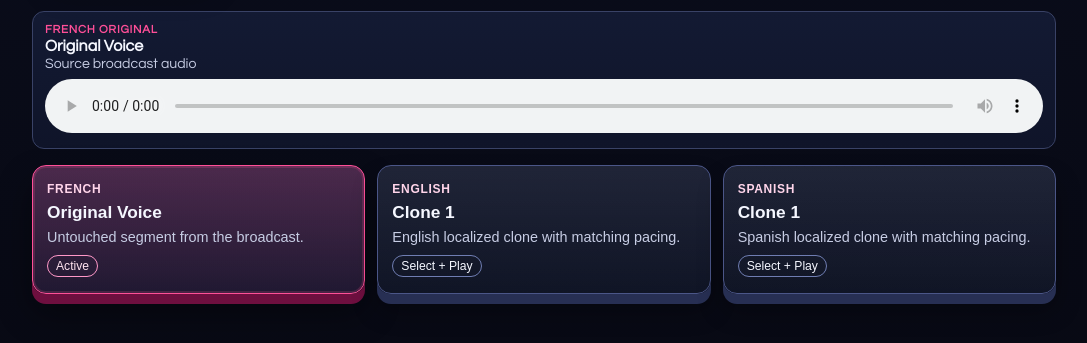
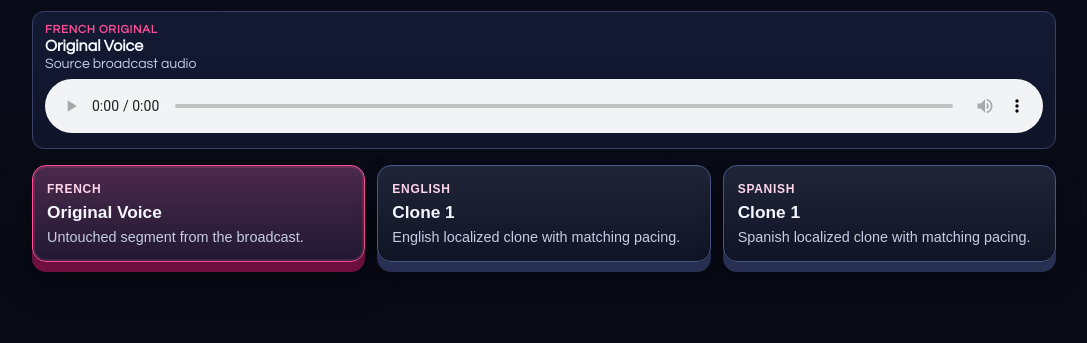
Before and after one commit to benf1/deep-search-global-demo, a plain HTML site: page site/index.html in a window 1280 px wide. Shown: the part 229-572 px from the top of the page, without its empty margins (96-1183 px from the left). Drawn offline with Linux system fonts and the light colour scheme.

Commit message:
Remove card state labels from voice selector

```diff
--- a/site/index.html
+++ b/site/index.html
@@ -186,20 +186,6 @@
         font-size: 0.9rem;
       }
 
-      .voice-state {
-        display: inline-block;
-        margin-top: 10px;
-        font-size: 0.76rem;
-        border-radius: 999px;
-        border: 1px solid #6f7db2;
-        padding: 3px 8px;
-      }
-
-      .voice-card.is-active .voice-state {
-        border-color: #ff98c8;
-        color: #ffe3f0;
-      }
-
       .voice-card:focus-visible {
         outline: 2px solid #ff98c8;
         outline-offset: 2px;
@@ -250,21 +236,18 @@
           <p class="voice-lang">French</p>
           <h3 class="voice-name">Original Voice</h3>
           <p class="voice-desc">Untouched segment from the broadcast.</p>
-          <span class="voice-state">Active</span>
         </button>
 
         <button class="voice-card" type="button" data-voice-id="english" aria-pressed="false">
           <p class="voice-lang">English</p>
           <h3 class="voice-name">Clone 1</h3>
           <p class="voice-desc">English localized clone with matching pacing.</p>
-          <span class="voice-state">Select + Play</span>
         </button>
 
         <button class="voice-card" type="button" data-voice-id="spanish" aria-pressed="false">
           <p class="voice-lang">Spanish</p>
           <h3 class="voice-name">Clone 1</h3>
           <p class="voice-desc">Spanish localized clone with matching pacing.</p>
-          <span class="voice-state">Select + Play</span>
         </button>
       </section>
     </main>
@@ -308,8 +291,6 @@
           const isActive = card.dataset.voiceId === nextVoiceId;
           card.classList.toggle("is-active", isActive);
           card.setAttribute("aria-pressed", String(isActive));
-          const state = card.querySelector(".voice-state");
-          if (state) state.textContent = isActive ? "Active" : "Select + Play";
         });
       }
 
```
